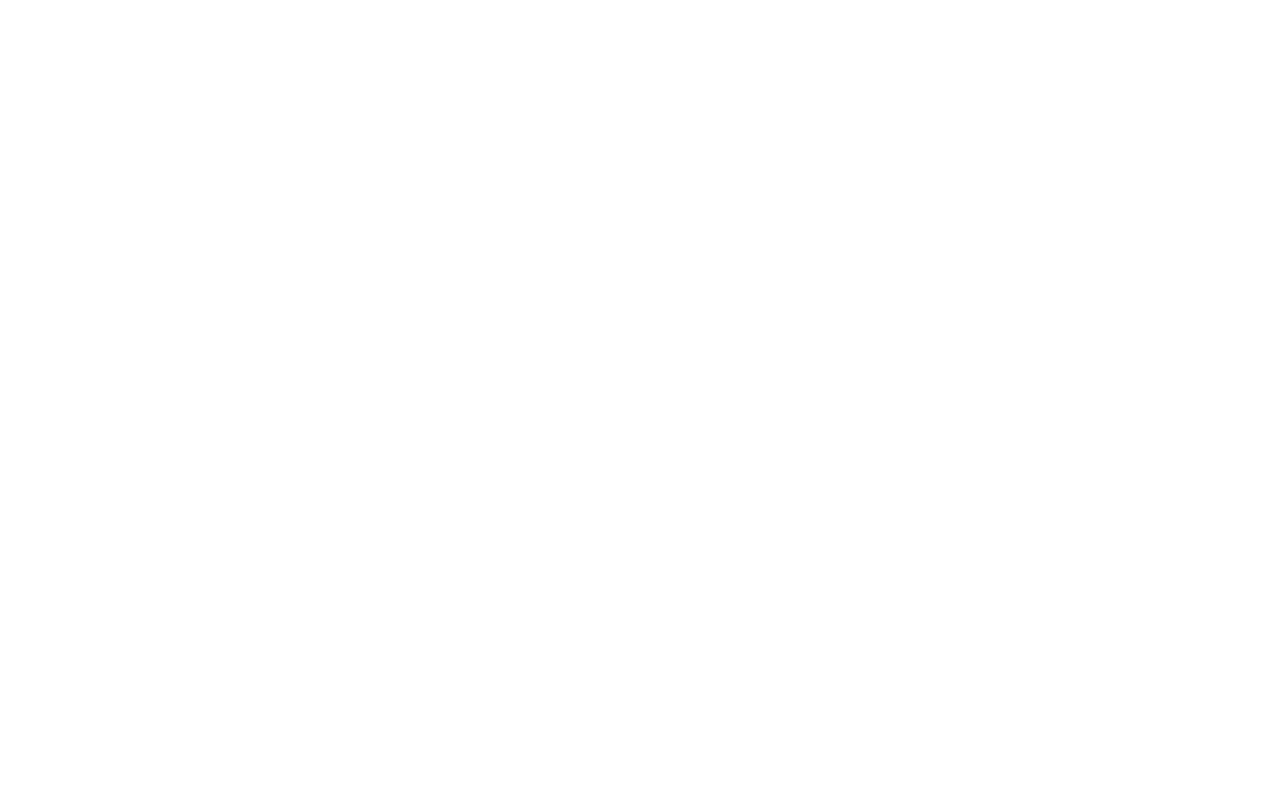
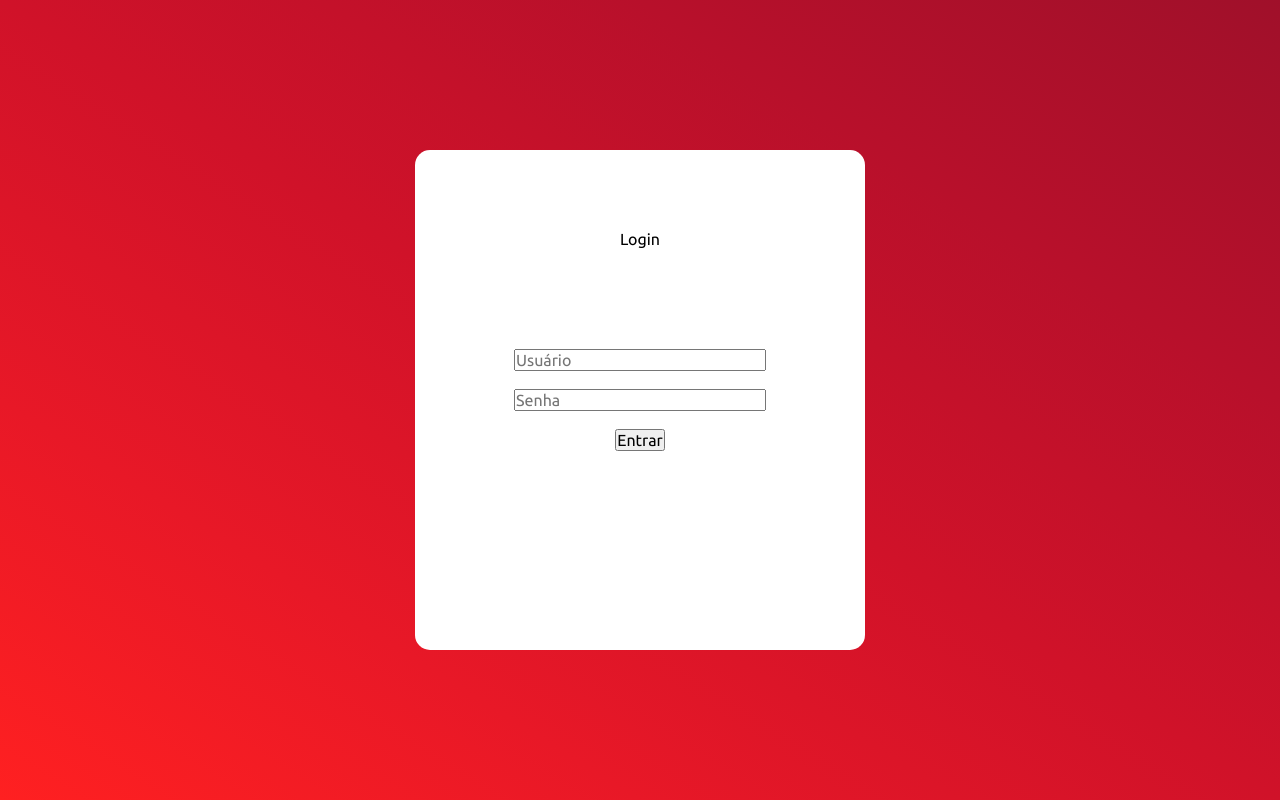
Before and after one commit to igorasr/front_atletic-app, a React (Create React App) app: page /login in a window 1280 px wide. Before the commit this address had no page. Built offline with nearby package versions, Linux system fonts and the light colour scheme.

Commit message:
feat: Criando e estilizando Tela de Login

```diff
--- a/docker-compose.yml
+++ b/docker-compose.yml
@@ -1,11 +1,10 @@
 version: '3.7'
 services:
   front:
+    build: .
     container_name: front_atletic-app
-    image: atletic-app
     ports:
       - '3000:3000'
     volumes:
       - '.:/app'
-    working_dir: /app/front_atletic-app
     command: 'npm start'
--- a/package.json
+++ b/package.json
@@ -9,6 +9,7 @@
     "axios": "^0.26.1",
     "react": "^17.0.2",
     "react-dom": "^17.0.2",
+    "react-icons": "^4.3.1",
     "react-router-dom": "^6.2.2",
     "react-scripts": "5.0.0",
     "web-vitals": "^2.1.4"
--- a/src/hooks/useApi.jsx
+++ b/src/hooks/useApi.jsx
@@ -10,8 +10,8 @@
   const [error, setError] = useState(null);
   const [isFetching, setIsFetching] = useState(true);
 
-  //Geting the allocated token with no local storage
-  const [token, setToken] = useLocalStorage("token");
+  //Geting the allocated token with local storage
+  const [token] = useLocalStorage("token");
 
   const api = axios.create({
     headers: {
@@ -22,7 +22,6 @@
     baseURL: env.API_HOST,
     data: method !== "GET" && params ? JSON.stringify(params) : undefined,
   });
-  console.log(token.Id);
   useEffect(() => {
     api(url)
       .then((response) => {
--- a/src/index.css
+++ b/src/index.css
@@ -7,6 +7,8 @@
     /* COLORS */
     --primary-color: #E61C20;
     --primary-color-light:#FF2021;
+
+    --default-gradient: linear-gradient(to right top, #ff2021, #e81827, #d01229, #b8102b, #a0102a);
 
     /* FONT CONFIG */
     --font-size-text: 16px;
@@ -20,6 +22,10 @@
     padding: 0;
     margin: 0;
     box-sizing: border-box;
+}
+
+html, body, #root{
+    height: 100%;
 }
 
 /* GENERIC CSS CLASSES */
@@ -37,4 +43,44 @@
 .container{
     width: 100%;
     padding: 1rem;
+    margin: 0 auto;
 }
+
+@media (min-width: 576px){
+
+    .container{
+        max-width: 540px;
+    }
+}
+
+@media (min-width: 768px){
+
+    .container{
+        max-width: 720px;
+    }
+
+}
+
+@media (min-width: 992px){
+
+    .container{
+        max-width: 960px;
+    }
+
+}
+
+@media (min-width: 1200px){
+
+    .container{
+        max-width: 1140px;
+    }
+
+}
+
+@media (min-width: 1400px){
+
+    .container{
+        max-width: 1320px;
+    }
+
+}
--- /dev/null
+++ b/src/views/LoginPage/index.jsx
@@ -0,0 +1,19 @@
+import './styles.css'
+
+export default function LoginPage (){
+    return(
+
+        <div className='wrapper' id='wrapper-login'>
+           <div id='card-login'>
+               <div id='logo'>Login</div>
+                <form className='container' >
+                    <input type="text" placeholder='Usuário'/>
+                    <br /><br />
+                    <input type="password" placeholder='Senha'/>
+                    <br /><br />
+                    <button>Entrar</button>
+                </form>
+           </div>
+        </div>
+    )
+}
--- /dev/null
+++ b/src/views/LoginPage/styles.css
@@ -0,0 +1,29 @@
+#wrapper-login{
+    background: var(--default-gradient);
+}
+
+
+#card-login{
+    position: relative;
+    width: 450px;
+    height: 500px;
+
+    max-width: 600px;
+    max-height: 650px;
+
+    background-color: white;
+    border-radius: 15px;
+
+    display: flex;
+    flex-direction: column;
+    align-items: center;
+    justify-content: center;
+    gap: 2rem;
+
+    text-align: center;
+}
+
+#logo{
+    position: absolute;
+    top: 80px;
+}
--- a/src/views/index.jsx
+++ b/src/views/index.jsx
@@ -4,15 +4,12 @@
 
 function App() {
   const { data } = useApi("/posts/");
+
   const [token, setToken] = useLocalStorage("token", "123456");
 
-  return (
-    <div
-      style={{
-        height: "1000px",
-      }}
-    ></div>
-  );
+  return <div style={{ width: "350px" }}>
+    App
+  </div>;
 }
 
 export default App;
```
Also changed, not shown: src/Routers/index.jsx (+6 -1 lines), src/views/LandingPage/index.jsx (added, +37 -0 lines), src/views/LandingPage/style.css (added, +105 -0 lines), src/views/LandingPage/script.js (added), 2 other files (tests, documents, lock files or other folders).
